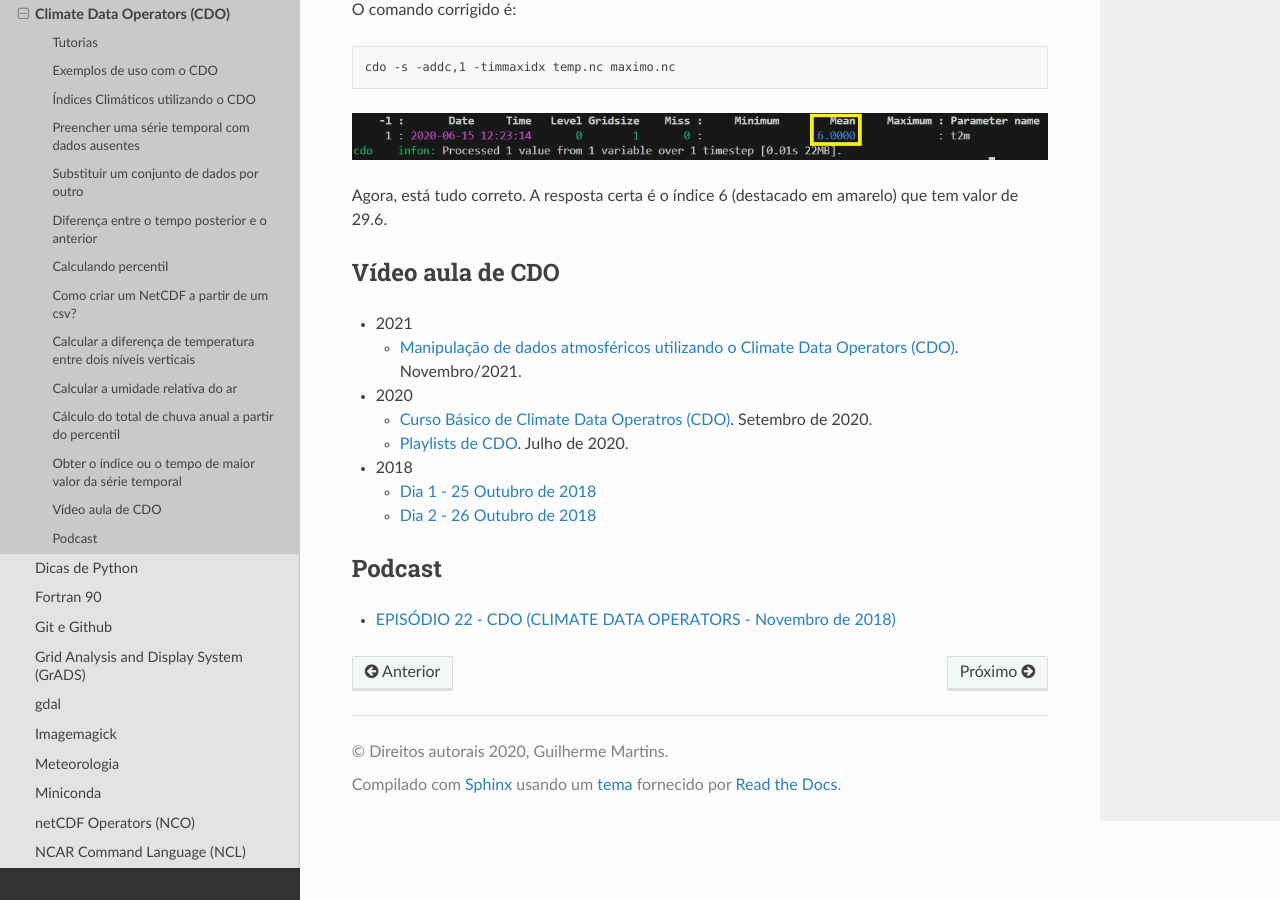
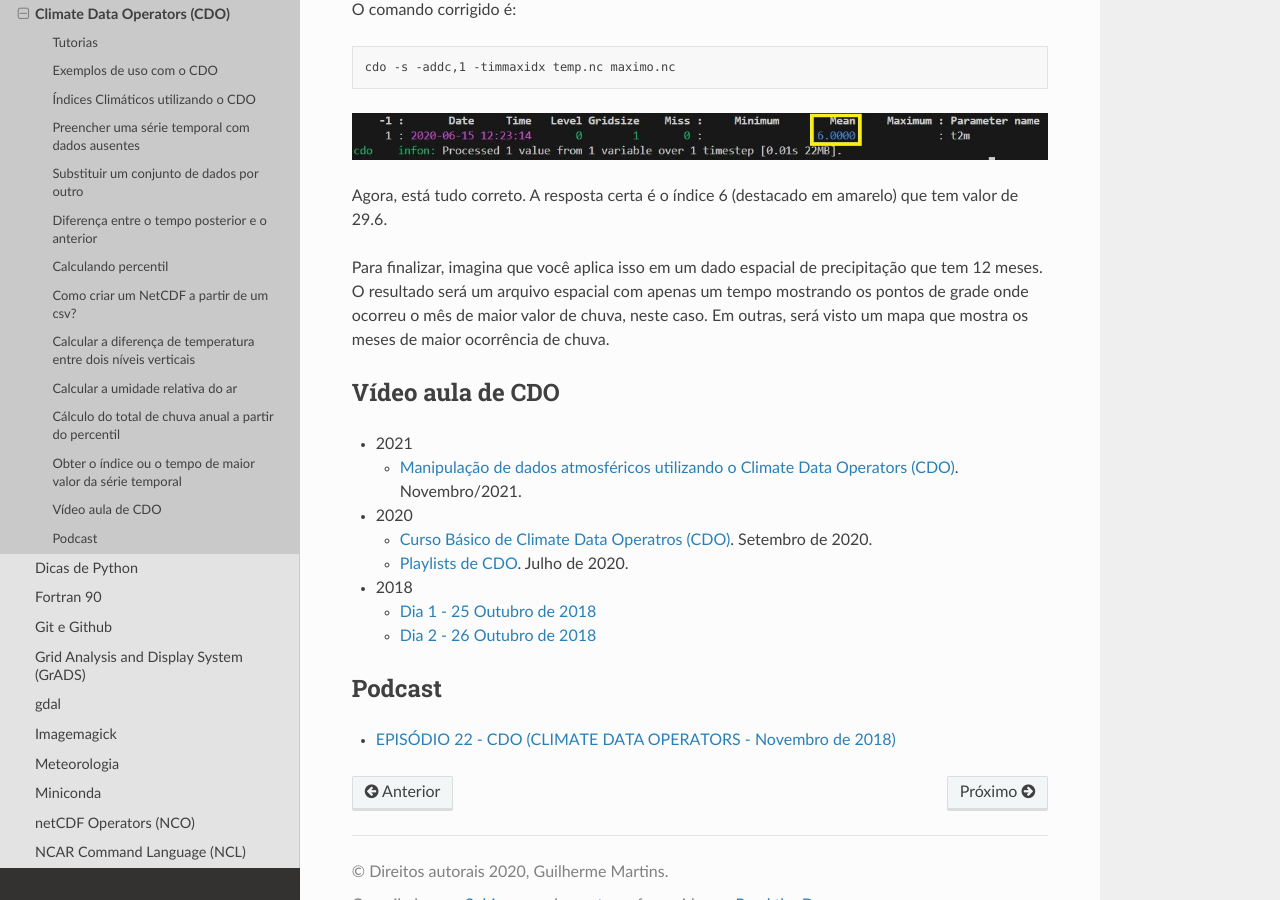
Before and after one commit to jgmsantos/homepage, a Sphinx documentation site: the page built from docs/pages/tutoriais/cdo.md, in a window 1280 px wide and 900 px high, scrolled down 34838 px. Built offline with Sphinx 7.4.7 and the Read the Docs theme 3.1.0, drawn with Linux system fonts in a browser that asks for light colours; pages that are not in the unit, such as notebooks, are missing from menus.

Commit message:
18102024

```diff
--- a/docs/pages/tutoriais/cdo.md
+++ b/docs/pages/tutoriais/cdo.md
@@ -1484,6 +1484,8 @@ cdo -s -addc,1 -timmaxidx temp.nc maximo.nc
 
 Agora, está tudo correto. A resposta certa é o índice 6 (destacado em amarelo) que tem valor de 29.6.
 
+Para finalizar, imagina que você aplica isso em um dado espacial de precipitação que tem 12 meses. O resultado será um arquivo espacial com apenas um tempo mostrando os pontos de grade onde ocorreu o mês de maior valor de chuva, neste caso. Em outras, será visto um mapa que mostra os meses de maior ocorrência de chuva.
+
 ### Vídeo aula de CDO
 
 + 2021
```
Also changed, not shown: docs/images/cdo/Novo Documento de Texto.txt (deleted).
